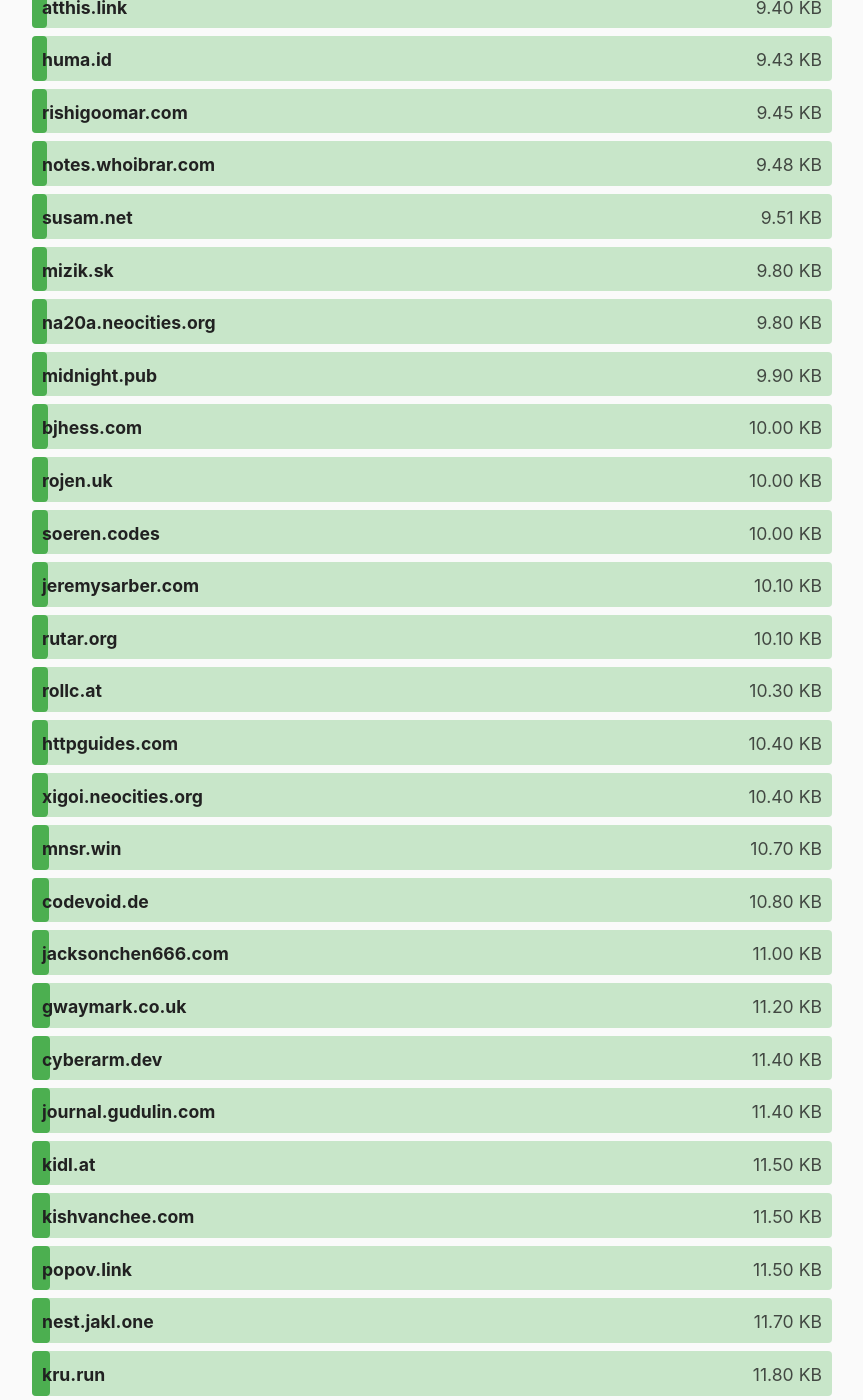
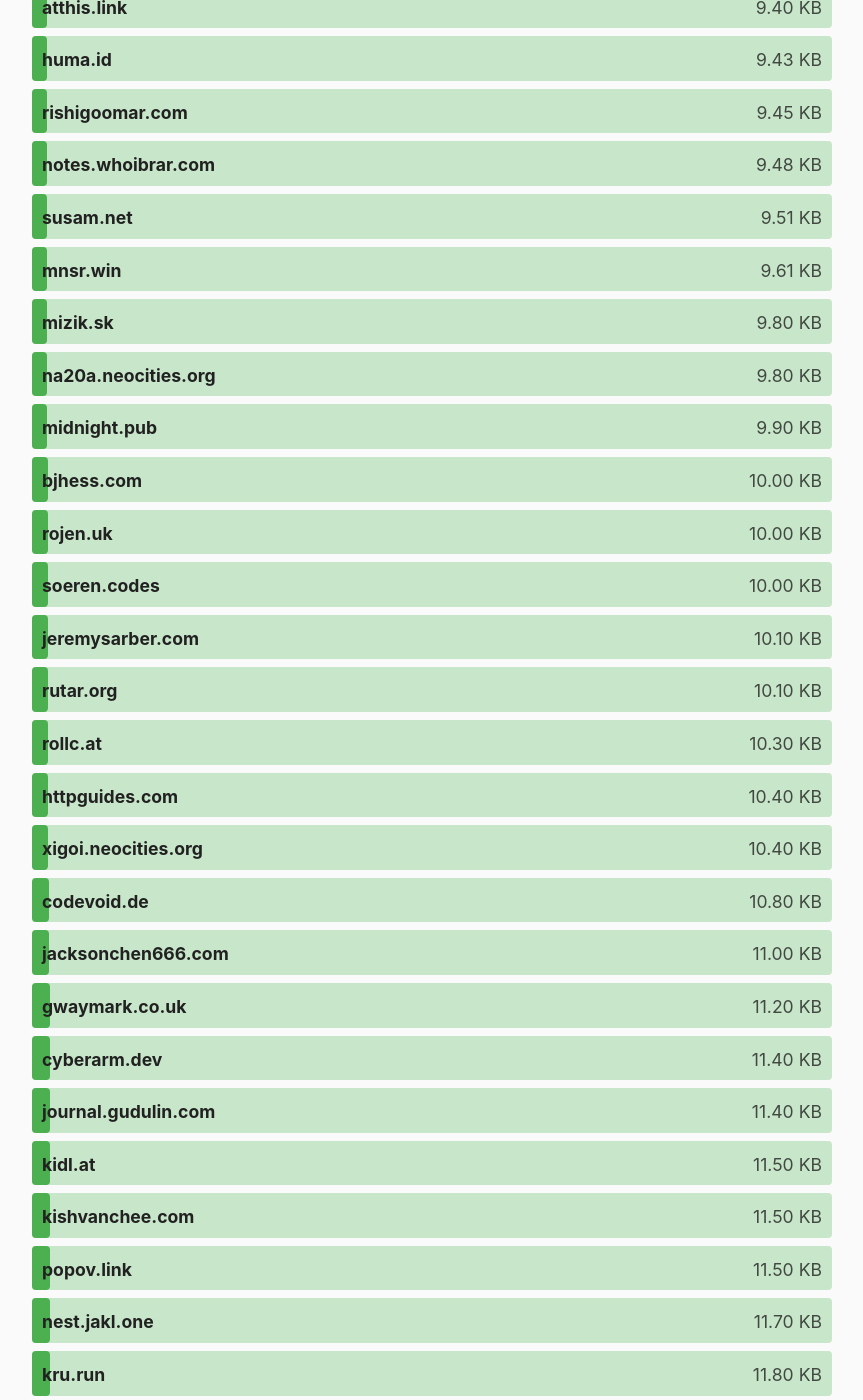
Before and after one commit to kevquirk/512kb.club, a Jekyll site: the page built from index.md, in a window 1280 px wide and 1400 px high, scrolled down 4637 px. Shown: the whole window, without its empty margins (208-1071 px from the left). Built offline with Jekyll 4.4.1, drawn with Linux system fonts in a browser that asks for light colours.

Commit message:
Update sites.yml

```diff
--- a/_data/sites.yml
+++ b/_data/sites.yml
@@ -1964,7 +1964,7 @@
 
 - domain: mnsr.win
   url: https://mnsr.win/
-  size: 10.7
+  size: 9.61
   last_checked: 2023-10-07
 
 - domain: mobilecoverage.co.uk
```
